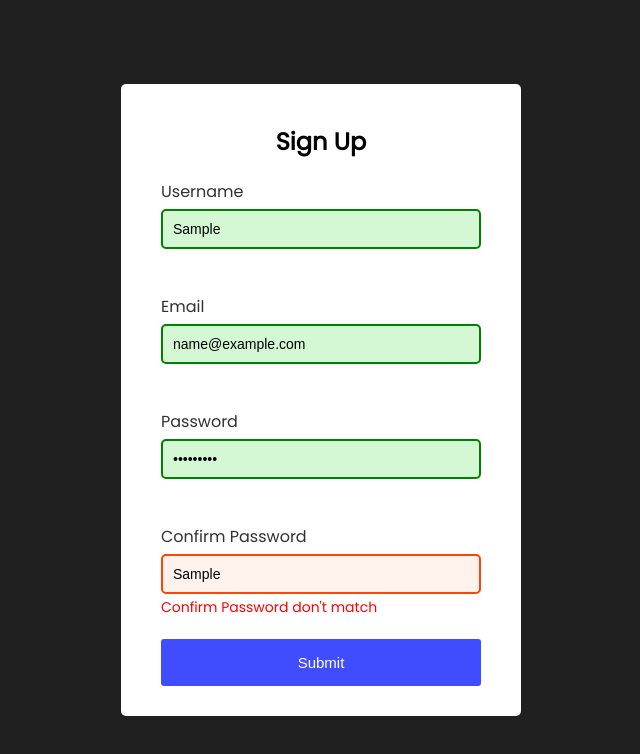
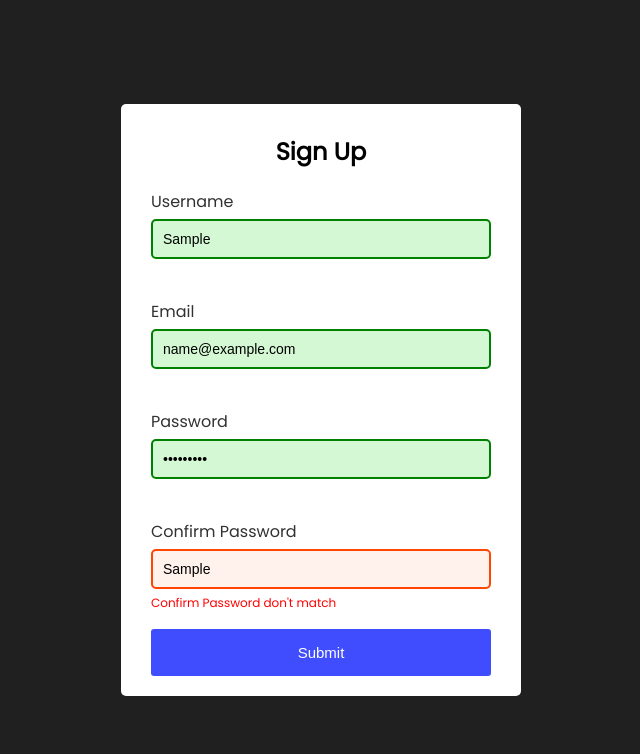
Before and after one commit to chandan-khemani/Full-Stack-MERN-Development-with-Axiom-Module-A, a plain HTML site: page Project 1 - HTML Form/index.html in a window 1280 px wide. Both pictures are taken after typing "Sample", "name@example.com", "Sample123", "Sample" into the empty fields and a click on the button "Submit". Shown: the whole page, without its empty margins (319-959 px from the left). Drawn offline with Linux system fonts and the light colour scheme.

Commit message:
commit after changes in style

```diff
--- a/Project 1 - HTML Form/styles.css
+++ b/Project 1 - HTML Form/styles.css
@@ -27,7 +27,7 @@ body{
 }
 
 form{
-    padding: 20px 40px;
+    padding: 10px 30px;
     margin-bottom: 10px;
 }
 form h2{
@@ -36,7 +36,7 @@ form h2{
 
 .form-control{
     position: relative;
-    margin-bottom: 20px;
+    margin-bottom: 15px;
 }
 .form-control label{
     color: rgb(49, 49, 49);
@@ -61,7 +61,7 @@ form h2{
 
 
 .form-control small{
-    font-size: 14px;
+    font-size: 12px;
     visibility: hidden;
 
 }
```
